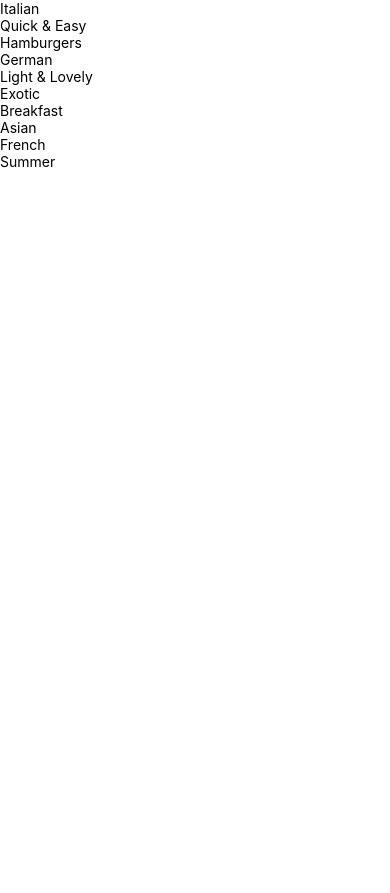
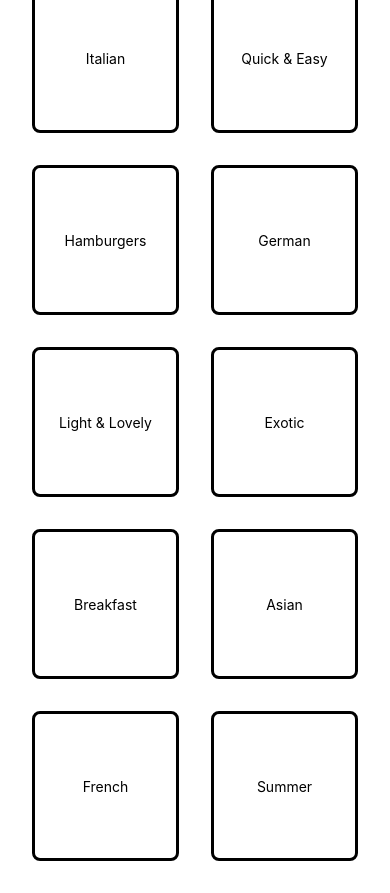
Before and after one commit to Roberttovarv/HealthyMenu, a React Native app: screen / in a window 390 px wide. Before the commit the page ends 844 px from the top, so only its background shows below. Built offline with nearby package versions, Linux system fonts and the light colour scheme.

Commit message:
Creating grid

```diff
--- a/App.js
+++ b/App.js
@@ -1,10 +1,16 @@
 import { StatusBar } from 'expo-status-bar';
-import { StyleSheet, Text, View } from 'react-native';
+import { SafeAreaView, StyleSheet, Text, View } from 'react-native';
 import { CategoriesScreen } from './screens/CategoriesScreens';
 
 export default function App() {
   return (
-    <CategoriesScreen style={styles.container}/>
+    <SafeAreaView  style={styles.container}>
+
+    <View>
+
+    <CategoriesScreen />
+    </View>
+    </SafeAreaView>
   );
 }
 
@@ -12,7 +18,6 @@ const styles = StyleSheet.create({
   container: {
     flex: 1,
     backgroundColor: '#fff',
-    alignItems: 'center',
     justifyContent: 'center',
   },
 });
--- a/components/CategoryGridTile.js
+++ b/components/CategoryGridTile.js
@@ -1,13 +1,39 @@
-import { Pressable, Text, View } from "react-native";
+import { Pressable, Text, View, StyleSheet } from "react-native";
 
 export const CategoryGridTile = ({ title, color }) => {
   return(
-    <View>
-      <Pressable>
-        <View>
+    <View style={styles.gridItem}>
+      <Pressable style={styles.button}>
+        <View style={styles.innerContainer}>
           <Text>{title}</Text>
         </View>
       </Pressable>
     </View>
   );
 };
+
+const styles = StyleSheet.create({
+    gridItem: {
+        flex: 1,
+        margin: 16,
+        height: 150,
+        width: 150,
+        borderRadius: 8,
+        elevation: 4,
+        shadowColor: "#000",
+        shadowOffset: 1,
+        shadowOpacity: 1,
+        shadowRadius: 10,
+        borderColor: "#000",
+        borderWidth: 3
+    },
+    button:{
+        flex: 1
+    },
+    innerContainer: {
+        flex: 1,
+        padding: 16,
+        justifyContent: "center",
+        alignItems: "center"
+    }
+})
--- a/screens/CategoriesScreens.js
+++ b/screens/CategoriesScreens.js
@@ -1,4 +1,4 @@
-import { FlatList, View } from "react-native";
+import { FlatList, View, StyleSheet } from "react-native";
 import { CATEGORIES } from "../data/dummy-data";
 import { CategoryGridTile } from "../components/CategoryGridTile";
 
@@ -11,15 +11,22 @@ export const CategoriesScreen = () => {
       />
     );
   };
+
   return (
-    <>
-      <View>
+    <View style={styles.container}>
       <FlatList
         data={CATEGORIES}
         keyExtractor={(item) => item.id}
         renderItem={renderCategoryItem}
+        numColumns={2}
       />
     </View>
-    </>
   );
 };
+
+const styles = StyleSheet.create({
+  container: {
+    flex: 1,
+    padding: 16,
+  },
+});
```
Lines whose indentation alone changed are shown as unchanged.
